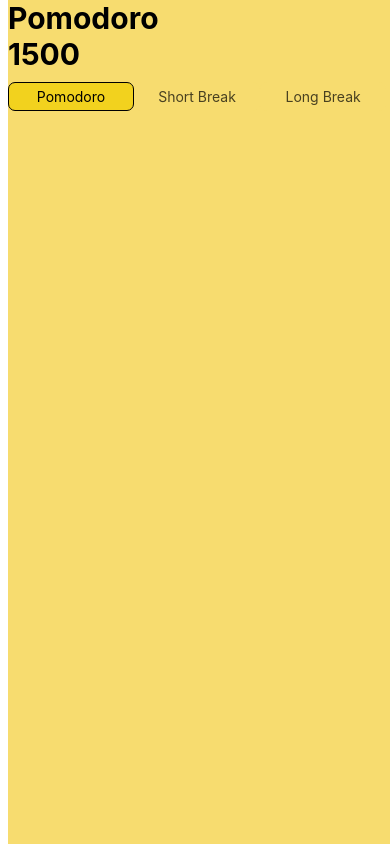
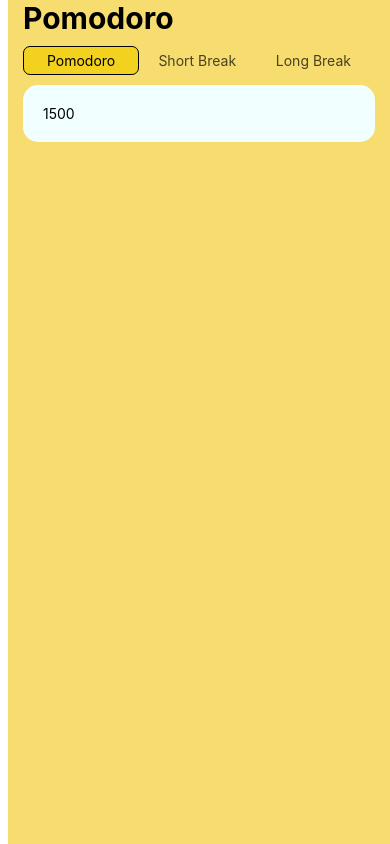
Before and after one commit to bm-jsms/Pomodoro_Timer-react_native, a React Native app: screen / in a window 390 px wide. Built offline with nearby package versions, Linux system fonts and the light colour scheme.

Commit message:
add - Timer

```diff
--- a/App.tsx
+++ b/App.tsx
@@ -2,6 +2,8 @@ import { StatusBar } from 'expo-status-bar';
 import { StyleSheet, Text, View, Platform, SafeAreaView } from 'react-native';
 import { useState } from 'react';
 import Headxer from './components/Headxer';
+import Timer from './components/Timer';
+
 const colors = ['#F7DC6F', '#7de637'];
 
 export default function App() {
@@ -21,14 +23,19 @@ export default function App() {
 				},
 			]}
 		>
-			<View style={{ paddingTop: Platform.OS === 'android' ? 30 : 0 }}>
+			<View
+				style={{
+					paddingHorizontal: 15,
+					paddingTop: Platform.OS === 'android' ? 30 : 0,
+				}}
+			>
 				<Text style={styles.title}>Pomodoro</Text>
-				<Text style={styles.title}>{time}</Text>
 				<Headxer
 					setTime={setTime}
 					currentTime={currentTime}
 					setCurrentTime={setCurrentTime}
 				/>
+				<Timer time={time} />
 				<StatusBar style='dark' />
 			</View>
 		</SafeAreaView>
--- /dev/null
+++ b/components/Timer.tsx
@@ -0,0 +1,22 @@
+import { View, Text, StyleSheet } from 'react-native';
+import React from 'react';
+
+type TimerProps = {
+	time: number;
+};
+
+export default function Timer({ time }: TimerProps) {
+	return (
+		<View style={styles.container}>
+			<Text>{time}</Text>
+		</View>
+	);
+}
+
+const styles = StyleSheet.create({
+	container: {
+		backgroundColor: '#f2ffff',
+		padding: 20,
+		borderRadius: 15,
+	},
+});
```
